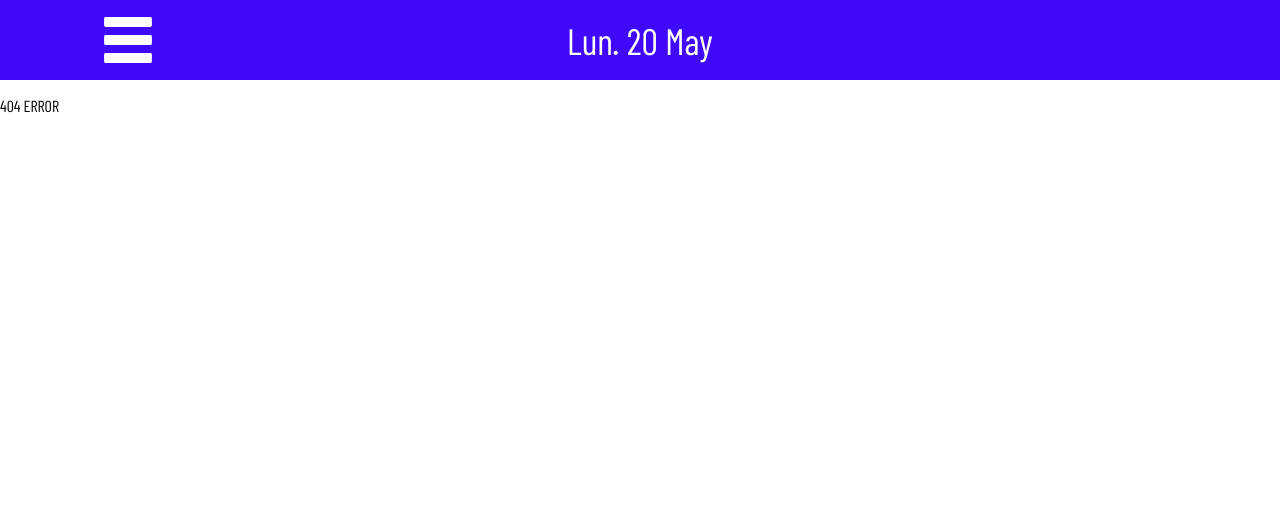
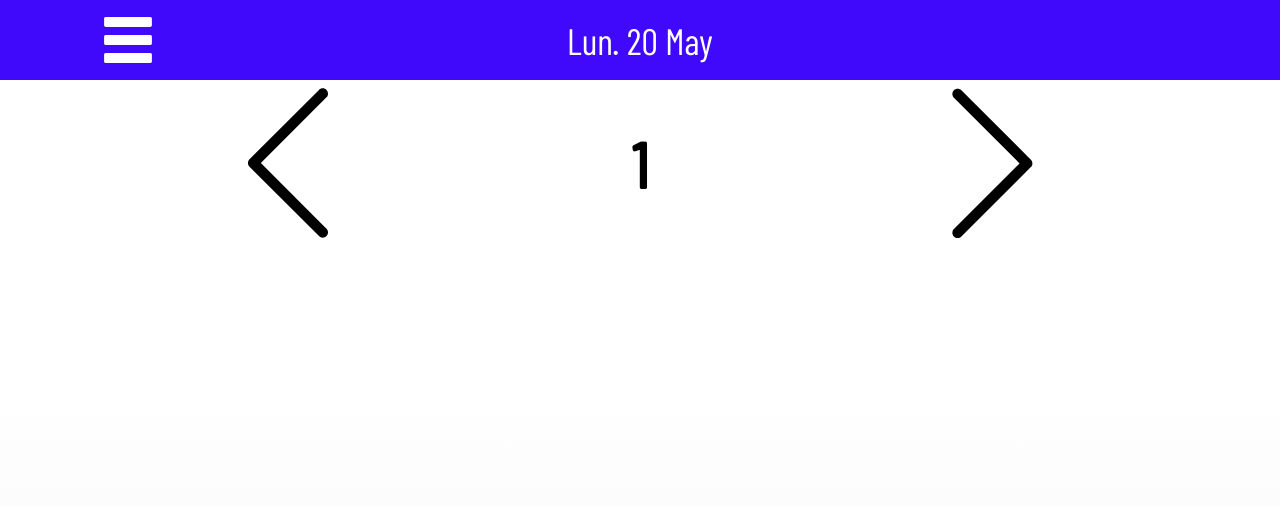
Before and after one commit to MartinMelo97/AppPrestamos, a React (Create React App) app: page /general/prestamos in a window 1280 px wide. Before the commit this address had no page. Shown: the top 506 px of the page. Built offline with nearby package versions, Linux system fonts and the light colour scheme.

Commit message:
change name today component to loans

```diff
--- a/src/App.js
+++ b/src/App.js
@@ -13,7 +13,7 @@ import NewCustomer from './components/customers/new/NewCustomer'
 import CutOfDay from './components/general/cut/CutOfDay'
 import Record from './components/general/record/Record'
 import GeneralSummary from './components/general/summary/GeneralSummary'
-import Today from './components/general/today/Today'
+import Loans from './components/general/loans/Loans'
 
 import LoansDetail from './components/loan/detail/LoansDetail'
 import LoansList from './components/loan/list/LoansList'
@@ -34,7 +34,7 @@ function App() {
         <Route exact path="/general/corte-dia/" component={ CutOfDay } />
         <Route exact path="/general/historial/" component={ Record } />
         <Route exact path="/general/resumen/" component={ GeneralSummary } />
-        <Route exact path="/general/hoy/" component={ Today } />
+        <Route exact path="/general/prestamos/" component={ Loans } />
 
         <Route exact path="/prestamos/detalle/" component={ LoansDetail } />
         <Route exact path="/prestamos/lista/" component={ LoansList } />
--- a/src/components/general/today/Today.jsx
+++ b/src/components/general/loans/Loans.jsx
@@ -1,8 +1,8 @@
 import React, { Component } from 'react'
-import './today.scss'
+import './loans.scss'
 import arrow from '../../../assets/icons/left-arrow.svg'
 
-class Today extends Component {
+class Loans extends Component {
     constructor(props){
         super(props)
         this.state = {
@@ -85,4 +85,4 @@ class Today extends Component {
     }
 }
 
-export default Today
+export default Loans
```
Also changed, not shown: src/components/general/loans/loans.scss (renamed from src/components/general/today/today.scss).
